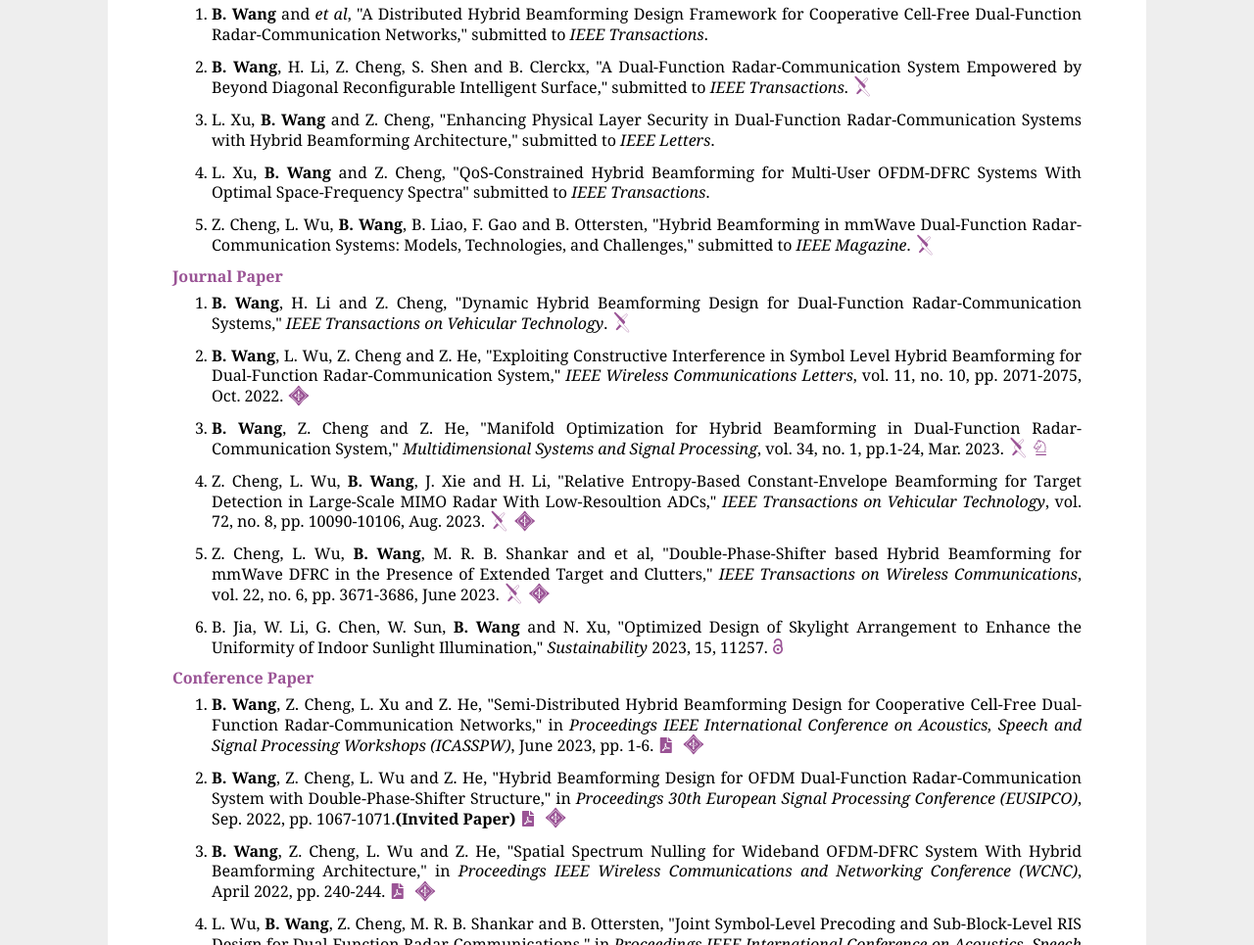
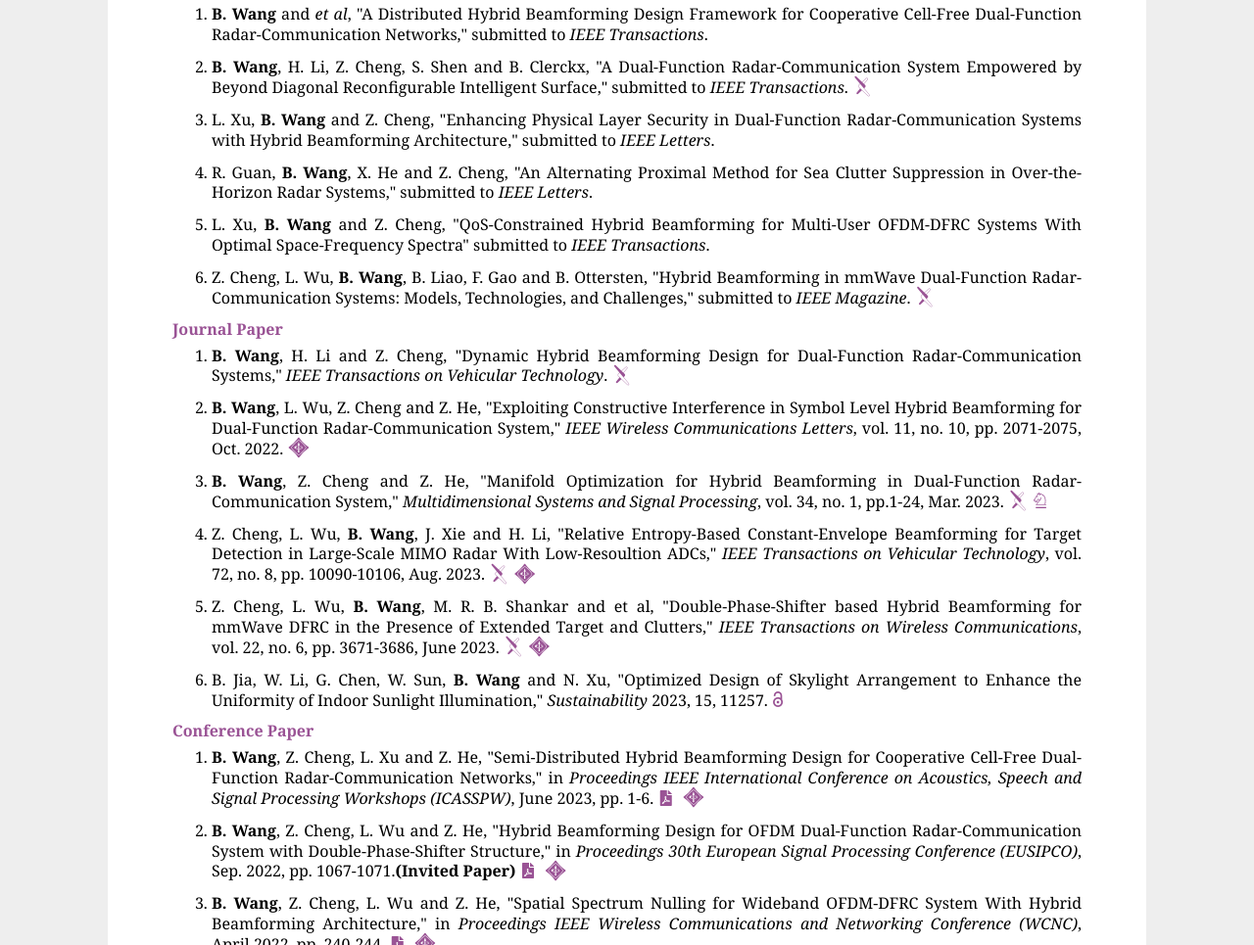
Before and after one commit to BW-Wang/Home, a plain HTML site: page index.html in a window 1280 px wide. Shown: the part 926-1891 px from the top of the page at 98% size. Drawn offline with Linux system fonts and the light colour scheme; files whose address does not match are found by name.

Commit message:
Update index.html

```diff
--- a/index.html
+++ b/index.html
@@ -151,6 +151,8 @@
 
 <li><p>L. Xu, <b>B. Wang</b> and Z. Cheng, "Enhancing Physical Layer Security in Dual-Function Radar-Communication Systems with Hybrid Beamforming Architecture," submitted to <i>IEEE Letters</i>.</p></li>
 
+<li><p>R. Guan, <b>B. Wang</b>, X. He and Z. Cheng, "An Alternating Proximal Method for Sea Clutter Suppression in Over-the-Horizon Radar Systems," submitted to <i>IEEE Letters</i>.</p></li>
+
 <li><p>L. Xu, <b>B. Wang</b> and Z. Cheng, "QoS-Constrained Hybrid Beamforming for Multi-User OFDM-DFRC Systems With Optimal Space-Frequency Spectra" submitted to <i>IEEE Transactions</i>.</p></li>
 
 <li><p>Z. Cheng, L. Wu, <b>B. Wang</b>, B. Liao, F. Gao and B. Ottersten, "Hybrid Beamforming in mmWave Dual-Function Radar-Communication Systems: Models, Technologies, and Challenges," submitted to <i>IEEE Magazine</i>.<a href="https://arxiv.org/abs/2209.04656" target="blank"><i class="ai ai-arxiv ai-lg zoom" aria-hidden="true" title="arXiv"></i></a></p></li>
```
